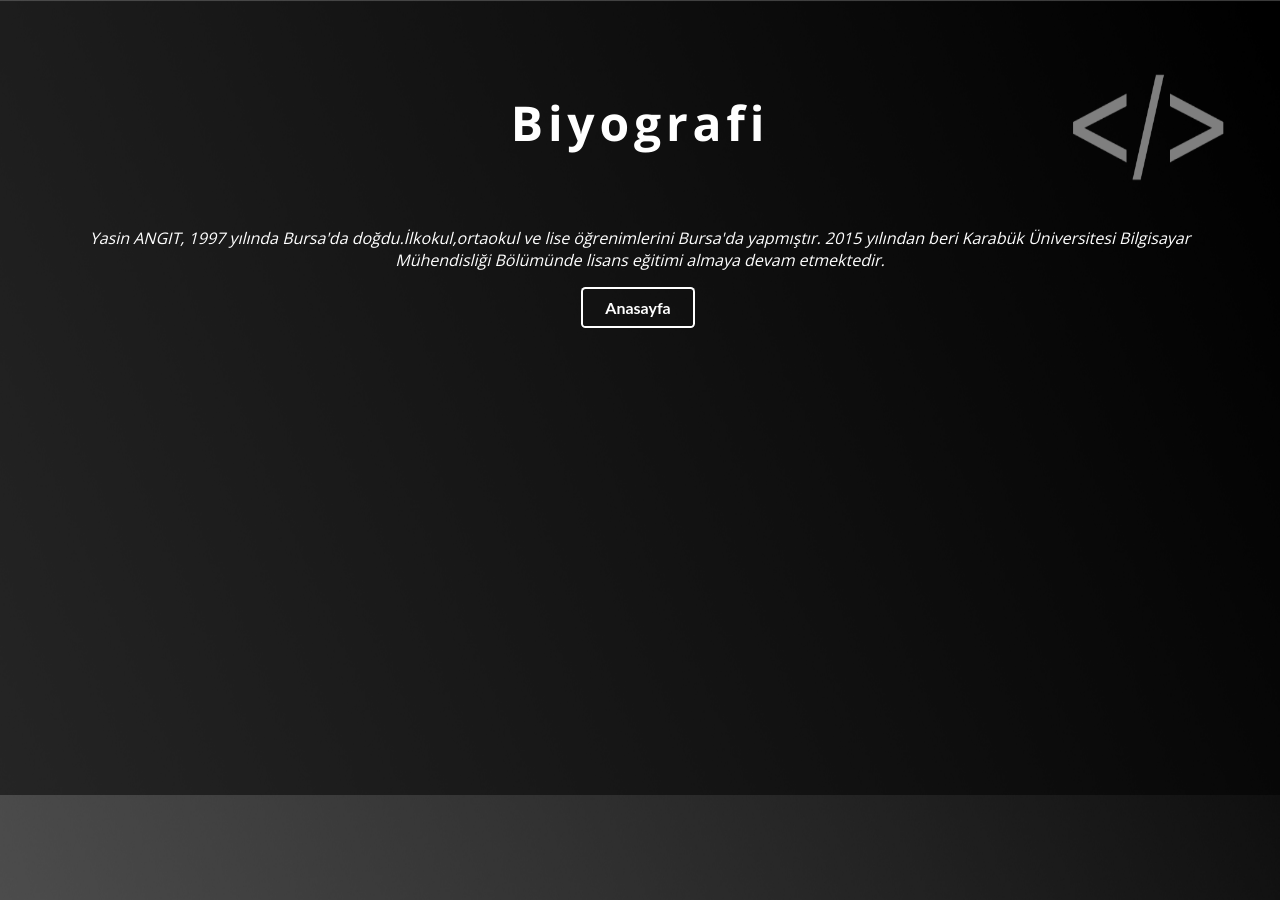
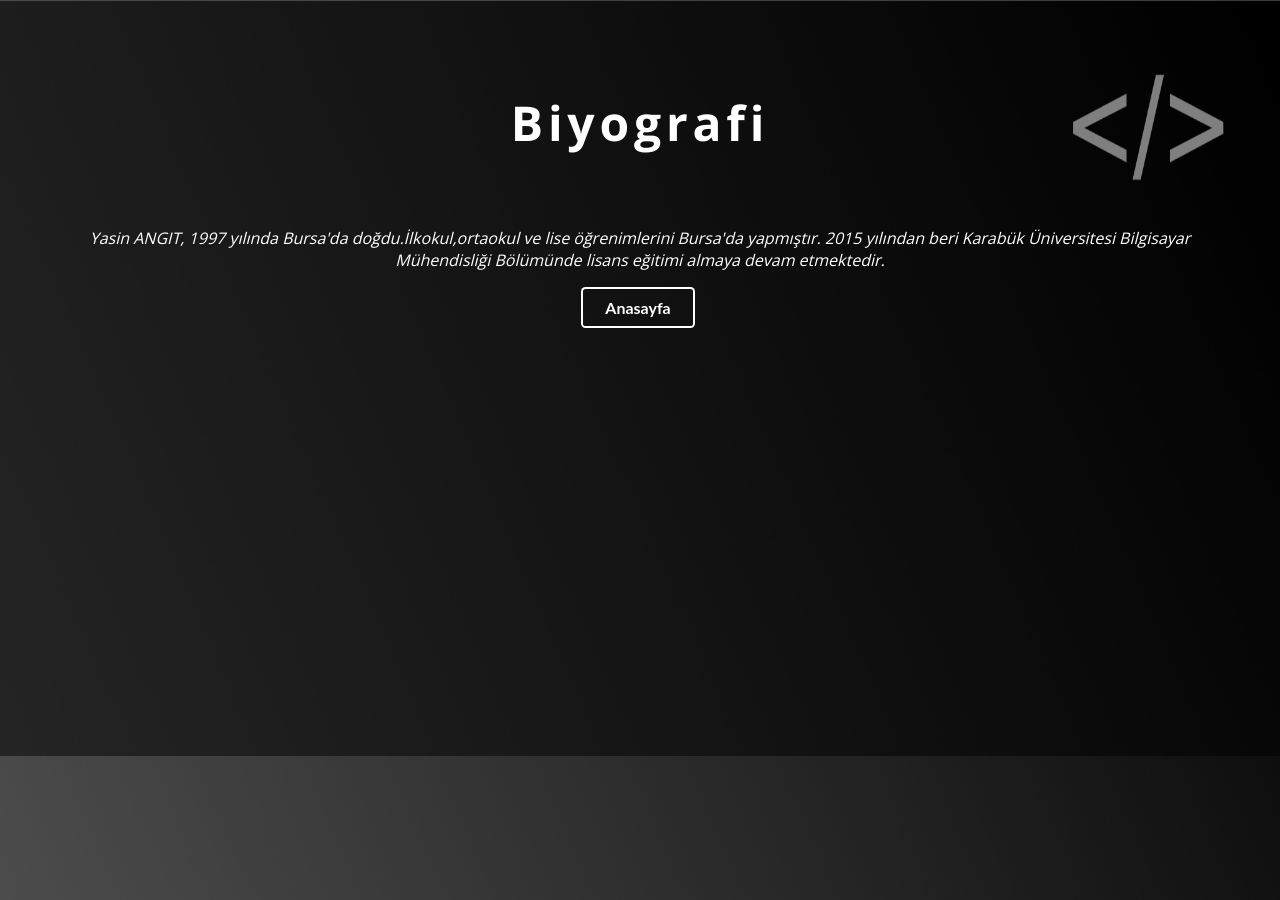
Before and after one commit to yasnangt/yasnangt.github.io, a Jekyll site: the page hakkımda.html, which Jekyll copies as it is, in a window 1280 px wide. Built offline with Jekyll 4.4.1, drawn with Linux system fonts in a browser that asks for light colours; nearby versions of some CDN libraries.

Commit message:
Update front.css

```diff
--- a/css/front.css
+++ b/css/front.css
@@ -10,7 +10,7 @@ body {
 }
 .hamd{
     padding-top: 100px;
-    padding-bottom: 467px;
+    padding-bottom: 428px;
     background-color: rgba(0, 0, 0, 0.5);
     text-align: center;
 }
```
